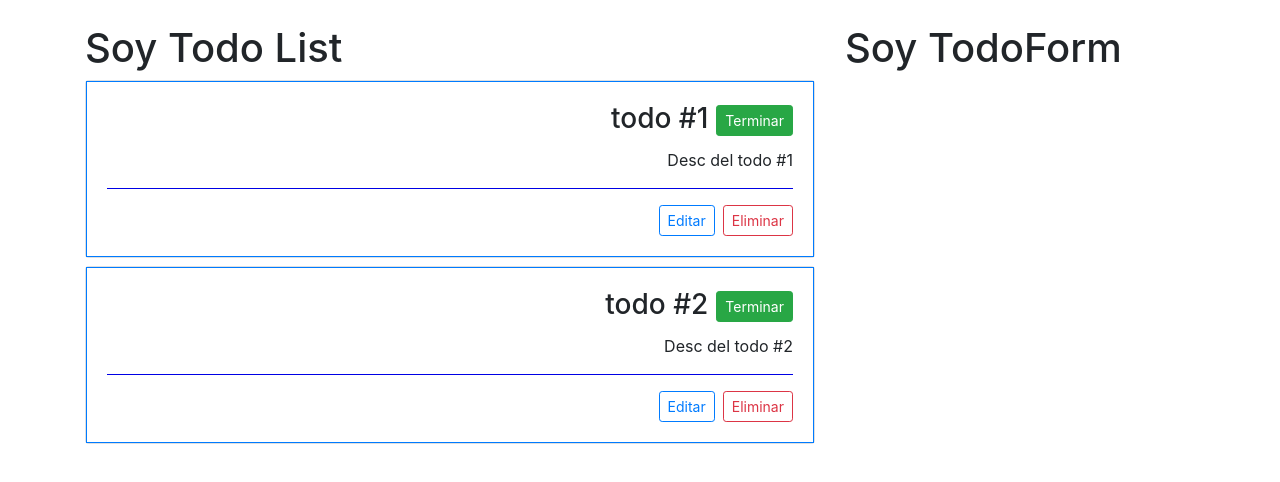
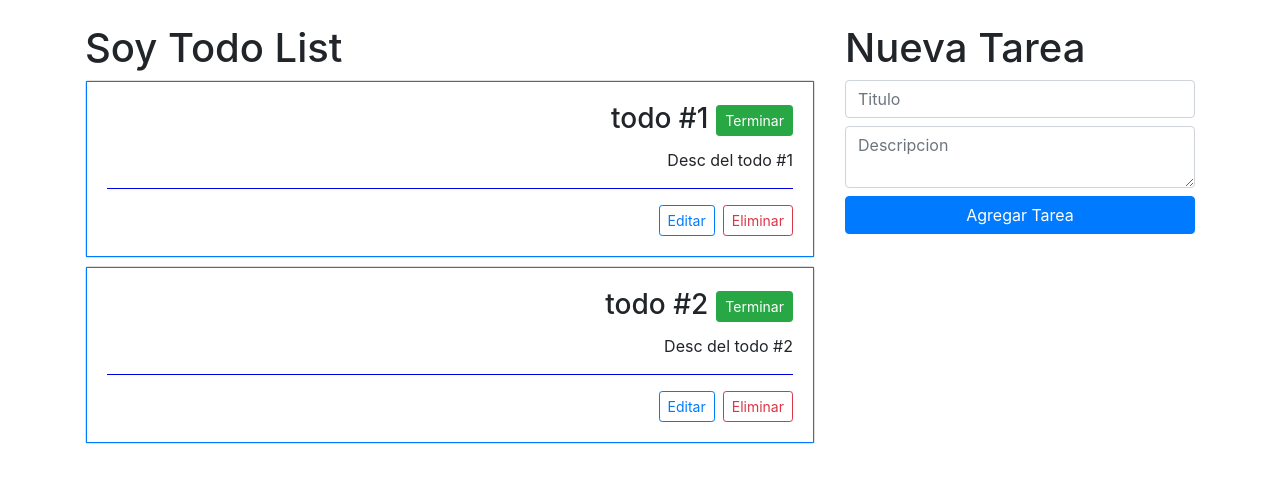
Before and after one commit to edox61/React-uno, a React (Create React App) app: page / in a window 1280 px wide. Shown: the top 482 px of the page. Built offline with nearby package versions, Linux system fonts and the light colour scheme.

Commit message:
se crea form

```diff
--- a/src/components/TodoForm.js
+++ b/src/components/TodoForm.js
@@ -1,9 +1,39 @@
-import React from 'react'
+import React, { useState } from 'react'
 
 const TodoForm = () => {
+
+    const initialFromValues = {
+        title: '',
+        description: ''
+    }
+
+    const [fromValues, setFromValues] = useState(initialFromValues)
+    const { title, description } = fromValues;
+
     return (
         <div>
-            <h1>Soy TodoForm</h1>
+            <h1>Nueva Tarea</h1>
+            <form>
+
+                <input
+                    type="text"
+                    placeholder="Titulo"
+                    className="form-control"
+                    value={title}
+                />
+
+                <textarea
+                    placeholder="Descripcion"
+                    className="form-control mt-2"
+                    value={description}
+                />
+
+                <button
+                    className="btn btn-block btn-primary mt-2" >
+                    Agregar Tarea
+                </button>
+
+            </form>
         </div>
     )
 }
```
Also changed, not shown: 1 other file (tests, documents, lock files or other folders).
